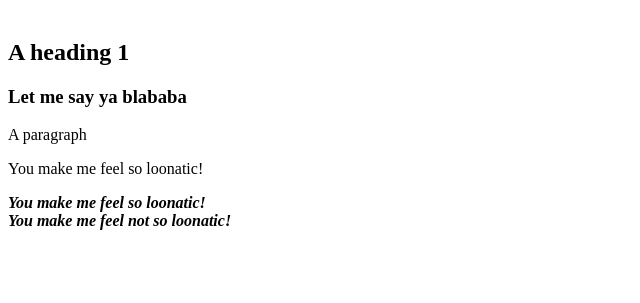
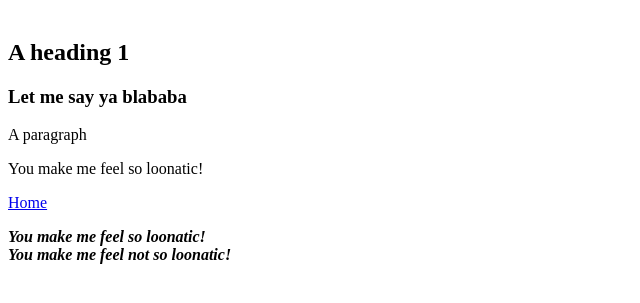
Before and after one commit to loonatheworld12/assignment1, a plain HTML site: page index.html in a window 1280 px wide. Shown: the part 79-382 px from the top of the page, without its empty margins (0-640 px from the left). Drawn offline with Linux system fonts and the light colour scheme.

Commit message:
Initial commit

```diff
--- a/index.html
+++ b/index.html
@@ -13,6 +13,7 @@
     <h3>Let me say ya blababa</h3>
     <p>A paragraph</p>
     <p>You make me feel so loonatic!</p>
-    <strong><em>You make me feel so loonatic! <br>You make me feel not so loonatic!</em></strong>
+    <a href="index.html">Home</a>
+    <p><strong><em>You make me feel so loonatic! <br>You make me feel not so loonatic!</em></strong></p>
 </body>
 </html>
```
